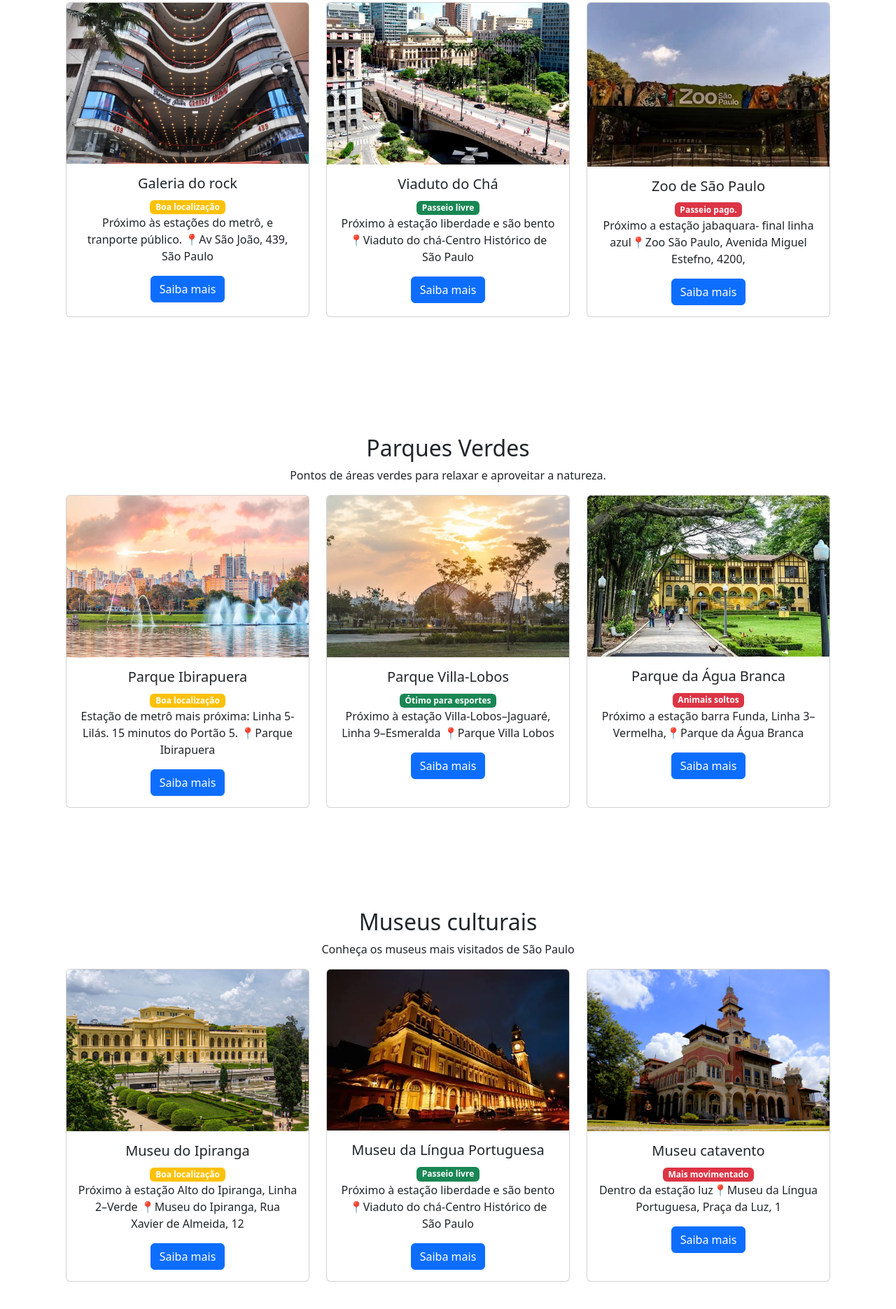
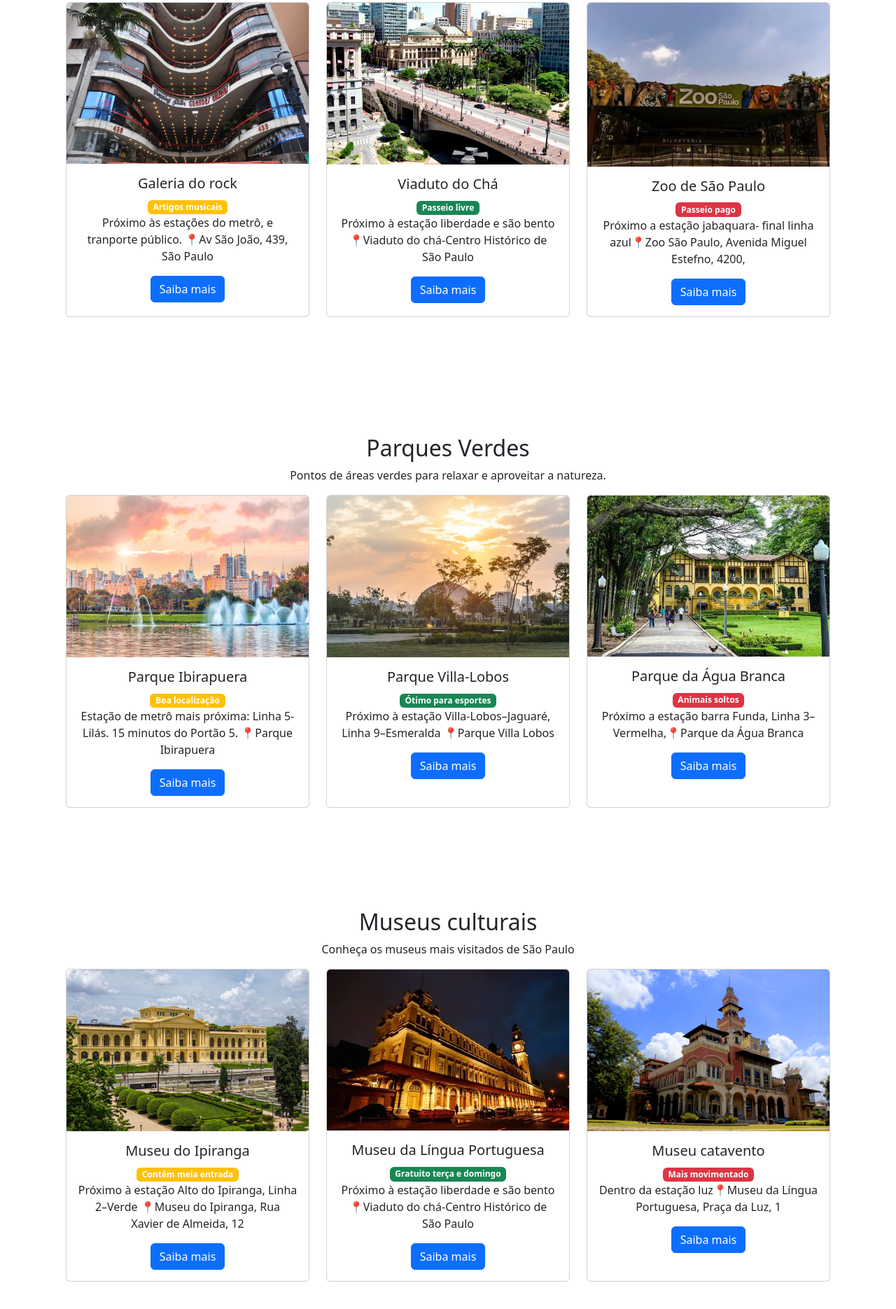
Before and after one commit to Yass-slc/Projeto_Viagens_Bootstrap, a plain HTML site: page viagens.html in a window 1280 px wide. Shown: the part 188-2058 px from the top of the page at 70% size. Drawn offline with nearby package versions, Linux system fonts and the light colour scheme.

Commit message:
correção final

```diff
--- a/viagens.html
+++ b/viagens.html
@@ -93,7 +93,7 @@ Capital brilhante
               <h5 class="card-title">Galeria do rock</h5>
 
               <span class="badge bg-warning">
-                Boa localização
+                Artigos musicais
               </span>
 
               <p class="card-text">
@@ -163,7 +163,7 @@ Capital brilhante
               <h5 class="card-title">Zoo de São Paulo</h5>
 
               <span class="badge bg-danger">
-                Passeio pago.
+                Passeio pago
               </span>
 
               <p class="card-text">
@@ -881,7 +881,7 @@ Lojas de Instrumentos Musicais, Discos, CDs, Vinis, Roupas, Acessórios, Estúdi
               <h5 class="card-title">Museu do Ipiranga</h5>
 
               <span class="badge bg-warning">
-                Boa localização
+                Contém meia entrada
               </span>
 
               <p class="card-text">
@@ -916,7 +916,7 @@ Lojas de Instrumentos Musicais, Discos, CDs, Vinis, Roupas, Acessórios, Estúdi
               <h5 class="card-title">Museu da Língua Portuguesa</h5>
 
               <span class="badge bg-success">
-                Passeio livre
+                Gratuito terça e domingo
               </span>
 
               <p class="card-text">
```
Also changed, not shown: 1 other file.
